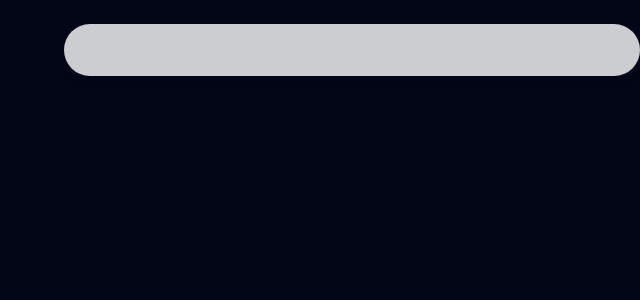
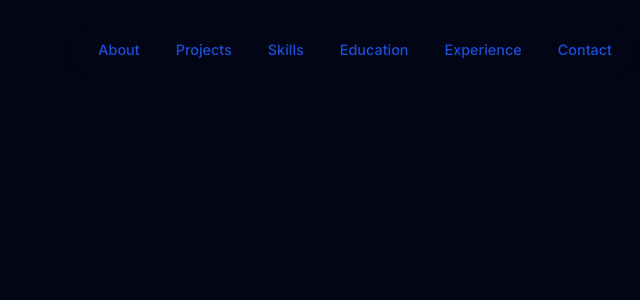
Before and after one commit to sramsamy/portfolio, a Next.js app: page / in a window 1280 px wide. Shown: the top 300 px of the page, without its empty margins (640-1280 px from the left). Built offline with nearby package versions, Linux system fonts and the light colour scheme.

Commit message:
Added links and motion animation to navbar

```diff
--- a/components/header.tsx
+++ b/components/header.tsx
@@ -2,14 +2,38 @@
 
 import React from 'react';
 import  { motion } from 'framer-motion';
+import { links } from "@/lib/data";
+import Link from 'next/link';
 
 export default function Header() {
     return (
         <header className="z-[999] relative">
-            <motion.div className="fixed top-0 right-0 h-[4.5rem] w-full bg-white bg-opacity-80 shadow-lg shadow-black/[0.03] backdrop-blur-[0.5rem] sm:top-6 sm:h-[3.25rem] sm:w-[36rem] sm:rounded-full"
+            <motion.div className="fixed top-0 right-0 h-[4.5rem] w-full bg-slate-950 bg-opacity-80 shadow-lg shadow-black/[0.03] backdrop-blur-[0.5rem] sm:top-6 sm:h-[3.25rem] sm:w-[36rem] sm:rounded-full"
             initial={{ y: -100, opacity: 0 }}
             animate = {{ y: 0, opacity: 1 }}
-            ></motion.div>
+            >
+            </motion.div>
+
+            <nav className="flex fixed top-0 h-12 py-2 right-0 sm:top-[1.7rem] sm:h-[initial] sm:py-0">
+            <ul className='flex w-[22rem flex-wrap items-center justify-center gap-y-1 text-[0.9rem] font-medium text-blue-700 sm:w-[initial sm:flex-nowrap sm:gap-5 mr-5'>
+                {links.map(link => (
+                    <motion.li
+                    className='h-3/4 flex items-center justify-center'
+                    key={link.hash}
+                    initial={{ y: -100, opacity: 0 }}
+                    animate = {{ y: 0, opacity: 1 }}
+                    >
+                        <Link
+                        className='flex w-full items-center justify-center px-2 py-3 hover:text-blue-900 transition'
+                        href={link.hash}
+                        >
+                            {link.name}
+                        </Link>
+                    </motion.li>
+                ))}
+            </ul>
+
+            </nav>
         </header>
     )
 }
```
